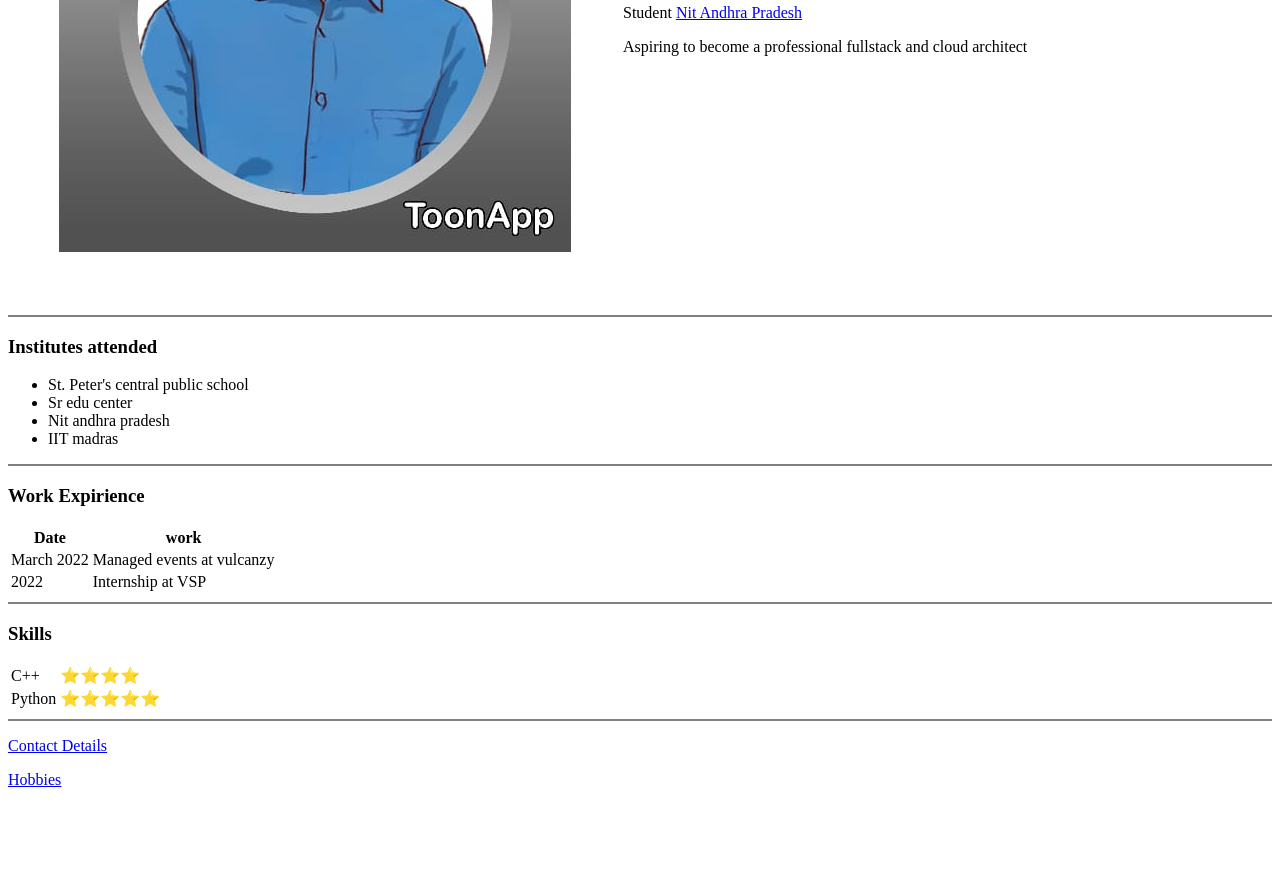
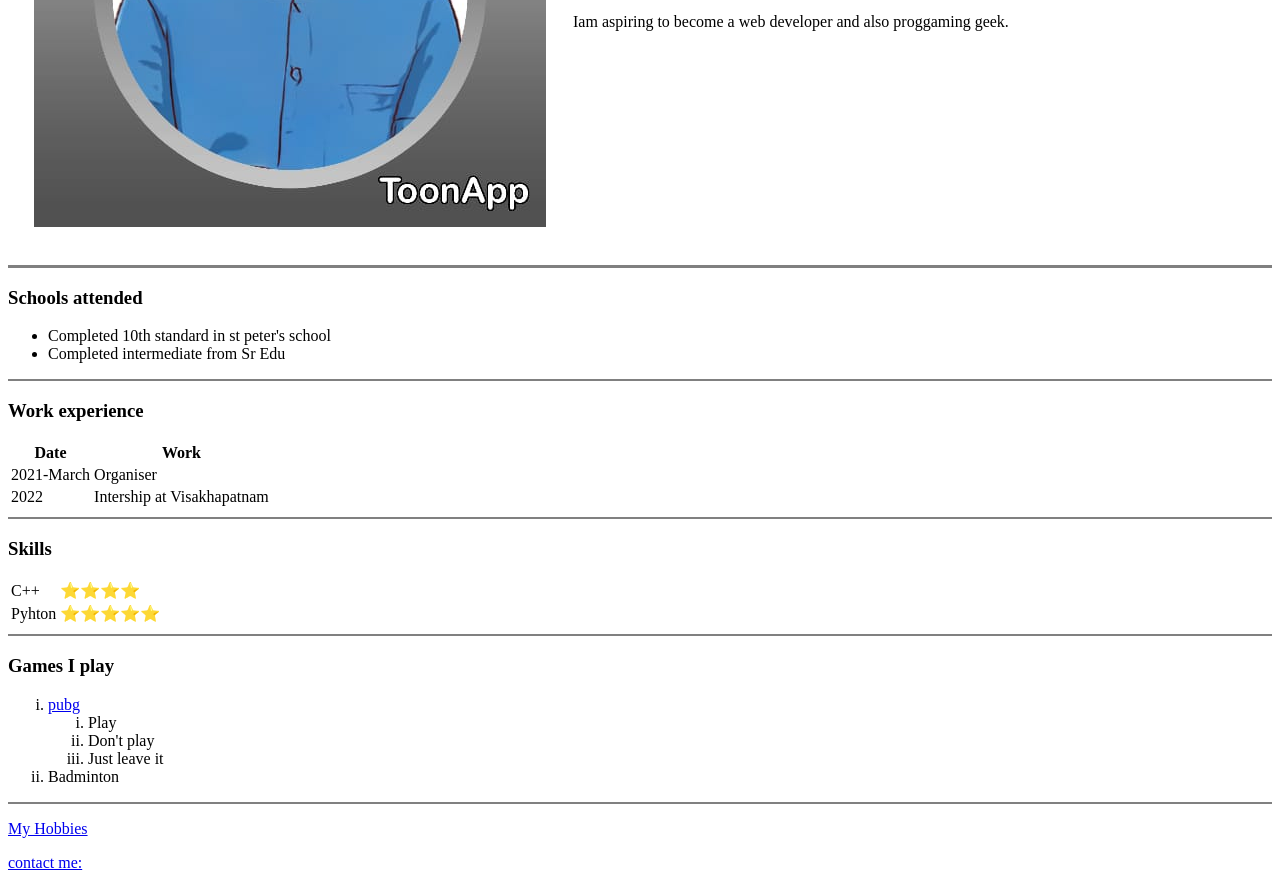
Before and after one commit to Nithinreddy1019/cv, a plain HTML site: page index.html in a window 1280 px wide. Shown: the part 319-1207 px from the top of the page. Before the commit the page ends 1124 px from the top, so only its background shows below. Drawn offline with Linux system fonts and the light colour scheme.

Commit message:
Add files via upload

```diff
--- a/index.html
+++ b/index.html
@@ -3,69 +3,89 @@
 
 <head>
   <meta charset="utf-8">
-  <title>My Site</title>
+  <title> Nithin's Personal site</title>
 </head>
 
 <body>
-  <table cellspacing="50">
-    <tbody>
+  <table cellspacing="25">
     <tr>
-        <td><img src="nithin.jpg" alt="Profile picture"></td>
+      <td><img src="Nithin.jpg" alt="Nithin profile picture"></td>
       <td>
-          <h1>K Nithin Reddy</h1>
-          <p>Student <a href="https://www.nitandhra.ac.in/main/">Nit Andhra Pradesh</a></p>
-          <p>Aspiring to become a professional fullstack and cloud architect</p>
+        <h1>NITHIN REDDY</h1>
+        <p><em>Student of <strong><a href="https://www.nitandhra.ac.in/main/">NIT Andhra Pradesh</a></strong>.</em></p>
+        <p>Iam aspiring to become a web developer and also proggaming geek.</p>
       </td>
     </tr>
-    </tbody>
   </table>
-  <hr noshade>
 
-  <h3>Institutes attended</h3>
+  <hr size="3" noshade>
+
+  <h3>Schools attended</h3>
   <ul>
-    <li>St. Peter's central public school</li>
-    <li>Sr edu center</li>
-    <li>Nit andhra pradesh</li>
-    <li>IIT madras</li>
+    <li>Completed 10th standard in st peter's school</li>
+    <li>Completed intermediate from Sr Edu</li>
   </ul>
 <hr noshade>
 
-  <h3>Work Expirience</h3>
+
+  <h3>Work experience</h3>
   <table>
     <thead>
       <tr>
         <th>Date</th>
-        <th>work</th>
+        <th>Work</th>
       </tr>
     </thead>
     <tbody>
       <tr>
-        <td>March 2022</td>
-        <td>Managed events at vulcanzy</td>
+        <td>2021-March</td>
+        <td>Organiser</td>
       </tr>
       <tr>
         <td>2022</td>
-        <td>Internship at VSP</td>
+        <td>Intership at Visakhapatnam</td>
       </tr>
     </tbody>
+    <tfoot>
+
+    </tfoot>
   </table>
 <hr noshade>
 
+
   <h3>Skills</h3>
+
   <table>
     <tr>
       <td>C++</td>
       <td>&#11088&#11088&#11088&#11088</td>
     </tr>
     <tr>
-      <td>Python</td>
+      <td>Pyhton</td>
       <td>&#11088&#11088&#11088&#11088&#11088</td>
     </tr>
   </table>
+
 <hr noshade>
 
-  <p><a href="contact.html"> Contact Details</a></p>
-  <p><a href="Hobbies.html">Hobbies</a></p>
+
+  <h3>Games I play</h3>
+  <ol type="i">
+    <li><a href="https://na.battlegrounds.pubg.com/">pubg</a></li>
+    <ol type="i">
+      <li>Play</li>
+      <li>Don't play</li>
+      <li>Just leave it</li>
+    </ol>
+    <li>Badminton</li>
+
+  </ol>
+
+  <hr noshade>
+  <p>
+    <a href="myhobbies.html">My Hobbies</a>
+  </p>
+  <p><a href="contactdetails.html">contact me:</a></p>
 
 
 </body>
```
Also changed, not shown: contactdetails.html (added, +26 -0 lines), myhobbies.html (added, +19 -0 lines). Lines whose indentation alone changed are shown as unchanged.
